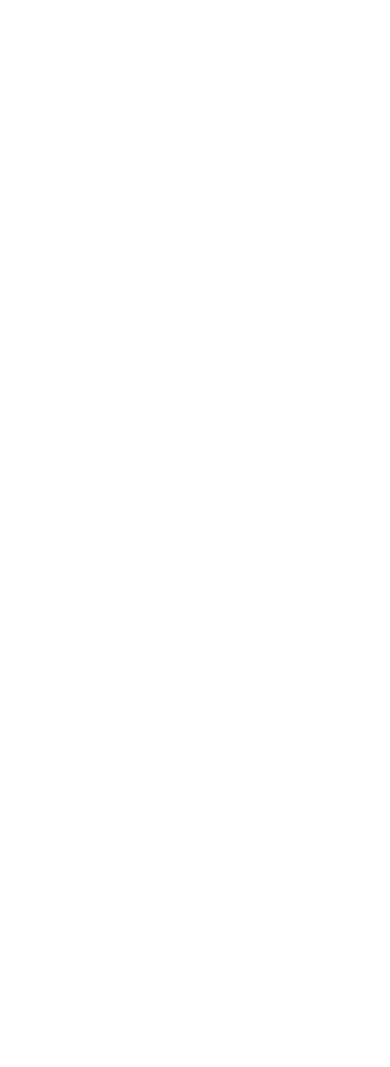
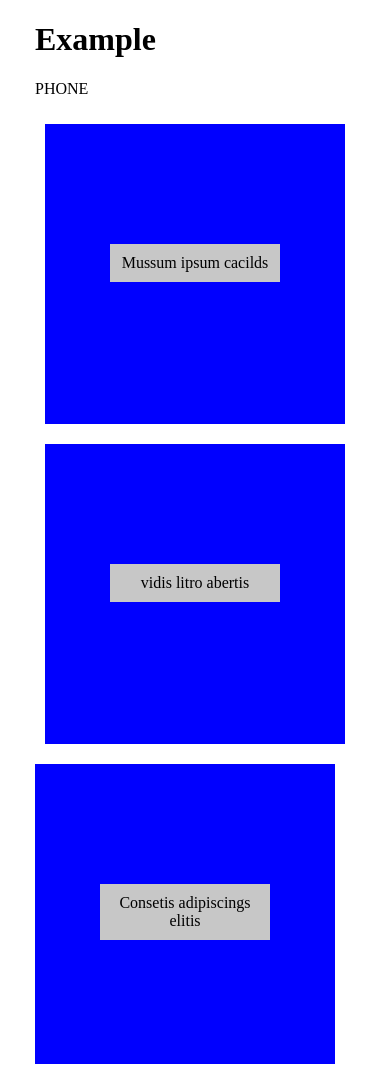
Before and after one commit to globocom/responsive-hub, a plain HTML site: page example/index.html in a window 390 px wide. Before the commit the page ends 844 px from the top, so only its background shows below. Drawn offline with nearby package versions, Linux system fonts and the light colour scheme.

Commit message:
draft of example

```diff
--- a/example/index.html
+++ b/example/index.html
@@ -2,6 +2,7 @@
 <html>
 <head>
   <meta charset="utf-8" />
+  <meta name="viewport" content="width=device-width, initial-scale=1.0, maximum-scale=1.0" />
   <title>Example - Responsive Hub</title>
   <meta name="description" content="JavaScript goodies for Responsive Design">
 
@@ -13,5 +14,13 @@
   <script type="text/javascript" src="script.js" charset="utf-8"></script>
 </head>
 <body>
+
+  <div id="container">
+    <h1>Example</h1>
+    <p class="layout"></p>
+    <div class="element square"><div class="text">Mussum ipsum cacilds</div></div>
+    <div class="element square"><div class="text">vidis litro abertis</div></div>
+    <div class="element square"><div class="text">Consetis adipiscings elitis</div></div>
+  </div>
 </body>
 </html>
--- a/example/script.js
+++ b/example/script.js
@@ -0,0 +1,31 @@
+$(function() {
+  $.responsiveHub("ready", ["web", "tablet", "phone"], function(event) {
+    $(".layout").html(event.layout.toUpperCase());
+  });
+
+  $.responsiveHub("change", ["web", "tablet", "phone"], function(event) {
+    $(".layout").html(event.layout.toUpperCase());
+
+    if (event.layout === "tablet") {
+      $(".element").removeClass("square orange").addClass("circle");
+
+    } else if (event.layout === "phone") {
+      $(".element").addClass("orange");
+
+    } else {
+      $(".element").removeClass("circle orange").addClass("square");
+    }
+  });
+
+  $.responsiveHub({
+
+    layouts: {
+      960: "web",
+      710: "tablet",
+      320: "phone"
+    },
+
+    defaultLayout: "web"
+
+  });
+});
--- a/example/style.css
+++ b/example/style.css
@@ -0,0 +1,64 @@
+#container {
+  width: 960px;
+  margin: 0 auto;
+}
+
+.element {
+  float: left;
+  position: relative;
+}
+
+.element .text {
+  background: #C7C7C7;
+  padding: 10px;
+  width: 150px;
+  position: absolute;
+  top: 120px;
+  left: 65px;
+  text-align: center;
+}
+
+.square {
+  width: 300px;
+  height: 300px;
+  background: blue;
+  margin: 10px;
+}
+
+.circle {
+  width: 300px;
+  height: 300px;
+  background: red;
+  -moz-border-radius: 150px;
+  -webkit-border-radius: 150px;
+  border-radius: 150px;
+  margin: 5px;
+}
+
+.orange {
+  background: #EDA634;
+}
+
+@media only screen and (max-width:958px) {
+  #container {
+    width: 720px;
+  }
+
+  .element:first-child {
+    margin-left: 50px;
+  }
+
+  .element:last-child {
+    margin-left: 160px;
+  }
+}
+
+@media only screen and (max-width:704px) {
+  #container {
+    width: 320px;
+  }
+
+  .element:first-child, .element:last-child {
+    margin-left: 0;
+  }
+}
```
